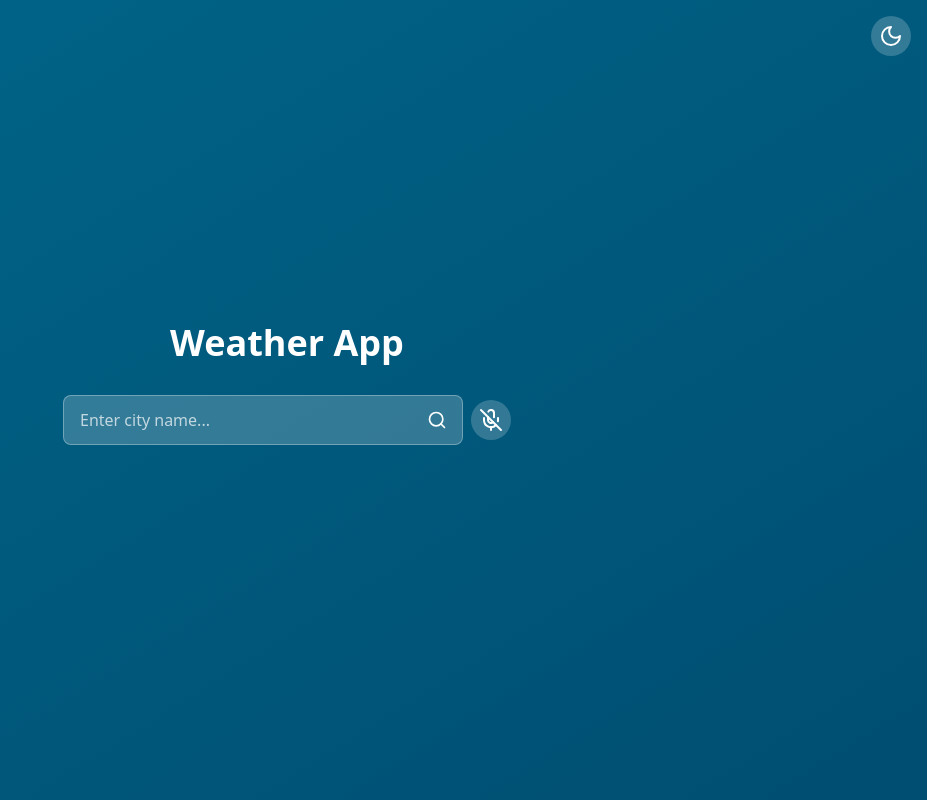
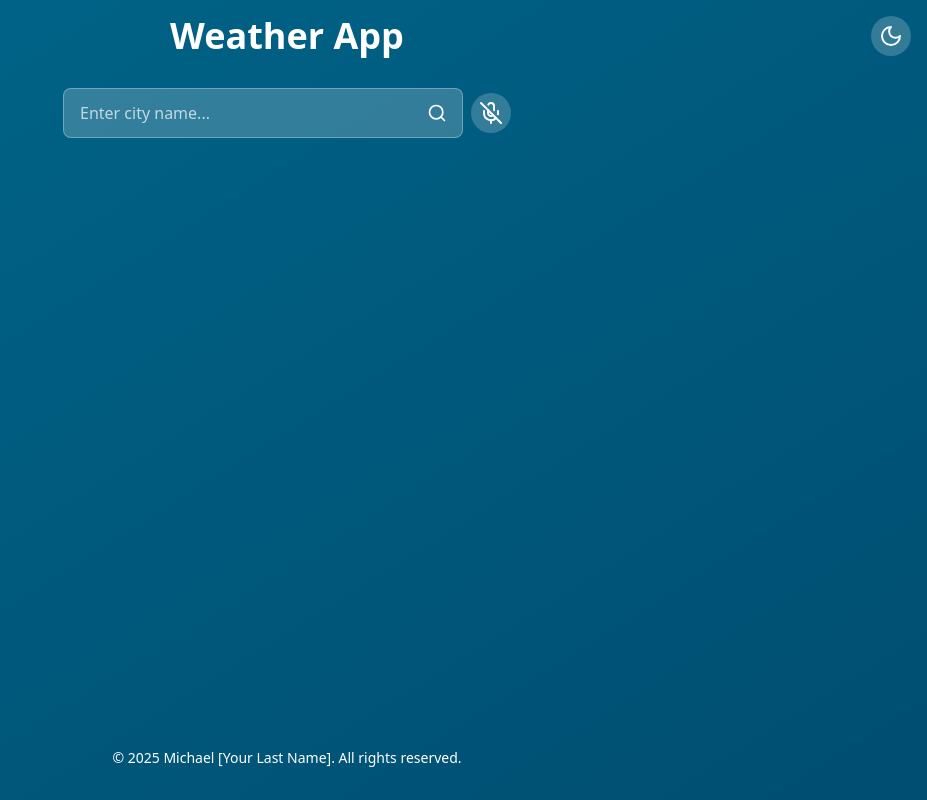
Before and after one commit to Mike-here/Weather-and-News-App, a React (Create React App) app: page / in a window 1280 px wide. Shown: the whole page, without its empty margins (353-1280 px from the left). Built offline with nearby package versions, Linux system fonts and the light colour scheme; no server answers.

Commit message:
Added footer and hid the scrolling bars

```diff
--- a/src/App.js
+++ b/src/App.js
@@ -10,6 +10,7 @@ import HourlyForecast from './components/HourlyForecast';
 import DailyForecast from './components/DailyForecast';
 import WeatherDetails from './components/WeatherDetails';
 import ActivitySuggestions from './components/ActivitySuggestions';
+import Footer from './components/Footer';
 
 const queryClient = new QueryClient({
   defaultOptions: {
@@ -94,9 +95,10 @@ function WeatherApp() {
   }, []);
 
   return (
-    <div className={`min-h-screen flex flex-col items-center justify-center p-4 transition-colors duration-300 ${
+    <div className={`min-h-screen flex flex-col items-center justify-between p-4 transition-colors duration-300 ${
       isDark ? 'dark bg-gray-900' : 'bg-gradient-to-br from-weather-primary to-weather-secondary'
     }`}>
+      <div className="w-full flex-grow flex flex-col items-center">
         <ActivitySuggestions weatherData={weatherData} isDark={isDark} />
         <ThemeToggle isDark={isDark} onToggle={() => setIsDark(!isDark)} />
 
@@ -141,6 +143,8 @@ function WeatherApp() {
         <HourlyForecast forecastData={forecastData} isDark={isDark} />
         <DailyForecast forecastData={forecastData} isDark={isDark} />
       </div>
+      <Footer isDark={isDark} />
+    </div>
   );
 }
 
--- a/src/components/ActivitySuggestions.js
+++ b/src/components/ActivitySuggestions.js
@@ -117,14 +117,14 @@ const ActivitySuggestions = ({ weatherData, isDark }) => {
     <motion.div
       initial={{ opacity: 0, x: -30 }}
       animate={{ opacity: 1, x: 0 }}
-      className={`fixed left-4 top-1/2 -translate-y-1/2 w-72 bg-white ${
+      className={`fixed left-4 top-1/2 -translate-y-1/2 w-72 bg-white no-scrollbar ${
         isDark ? 'dark:bg-gray-800' : ''
       } bg-opacity-90 p-6 rounded-lg shadow-lg space-y-4 max-h-[calc(100vh-8rem)] overflow-y-auto hidden lg:block`}
     >
       <h2 className="text-xl font-bold text-gray-800 dark:text-white mb-6 sticky top-0 bg-white dark:bg-gray-800 py-2">
         Suggested Activities
       </h2>
-      <div className="space-y-3 overflow-y-auto">
+      <div className="space-y-3 overflow-y-auto no-scrollbar">
         {suggestedActivities.map((activity, index) => (
           <ActivityCard key={index} activity={activity} index={index} />
         ))}
@@ -139,7 +139,7 @@ const ActivitySuggestions = ({ weatherData, isDark }) => {
       <h2 className="text-xl font-bold text-white mb-4">
         Suggested Activities
       </h2>
-      <div className="overflow-x-auto pb-4">
+      <div className="overflow-x-auto pb-4 no-scrollbar">
         <div className="flex space-x-4 pb-4">
           {suggestedActivities.map((activity, index) => (
             <div key={index} className="min-w-[200px]">
--- /dev/null
+++ b/src/components/Footer.js
@@ -0,0 +1,20 @@
+import React from 'react';
+import { motion } from 'framer-motion';
+
+const Footer = ({ isDark }) => {
+  return (
+    <motion.footer
+      initial={{ opacity: 0, y: 20 }}
+      animate={{ opacity: 1, y: 0 }}
+      className={`w-full text-center py-4 mt-8 ${
+        isDark ? 'text-gray-400' : 'text-white'
+      }`}
+    >
+      <p className="text-sm">
+        © 2025 Michael [Your Last Name]. All rights reserved.
+      </p>
+    </motion.footer>
+  );
+};
+
+export default Footer;
--- a/src/index.css
+++ b/src/index.css
@@ -5,3 +5,15 @@
 body {
   @apply bg-gradient-to-br from-weather-primary to-weather-secondary min-h-screen;
 }
+
+/* Hide scrollbars while maintaining scroll functionality */
+@layer utilities {
+  .no-scrollbar::-webkit-scrollbar {
+    display: none;
+  }
+
+  .no-scrollbar {
+    -ms-overflow-style: none;  /* IE and Edge */
+    scrollbar-width: none;  /* Firefox */
+  }
+}
```
Also changed, not shown: 2 other files (tests, documents, lock files or other folders). Lines whose indentation alone changed are shown as unchanged.
